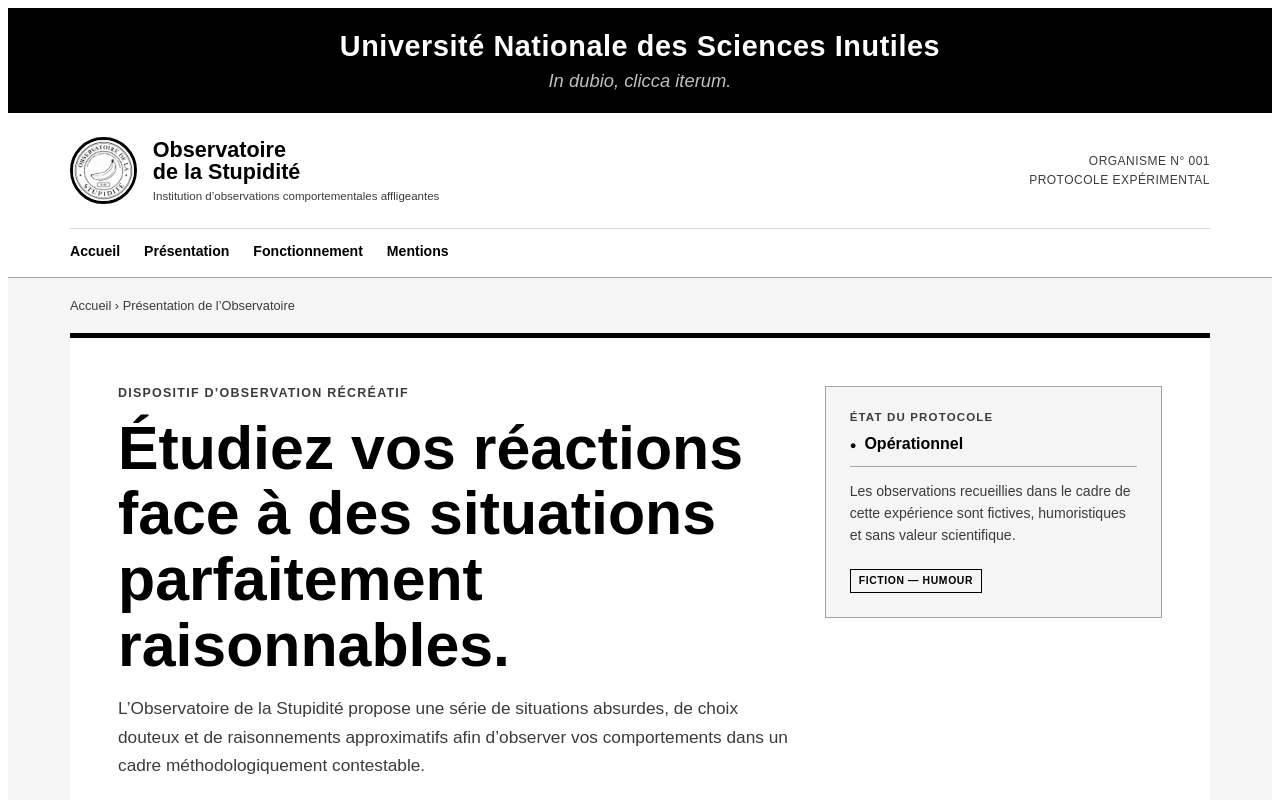
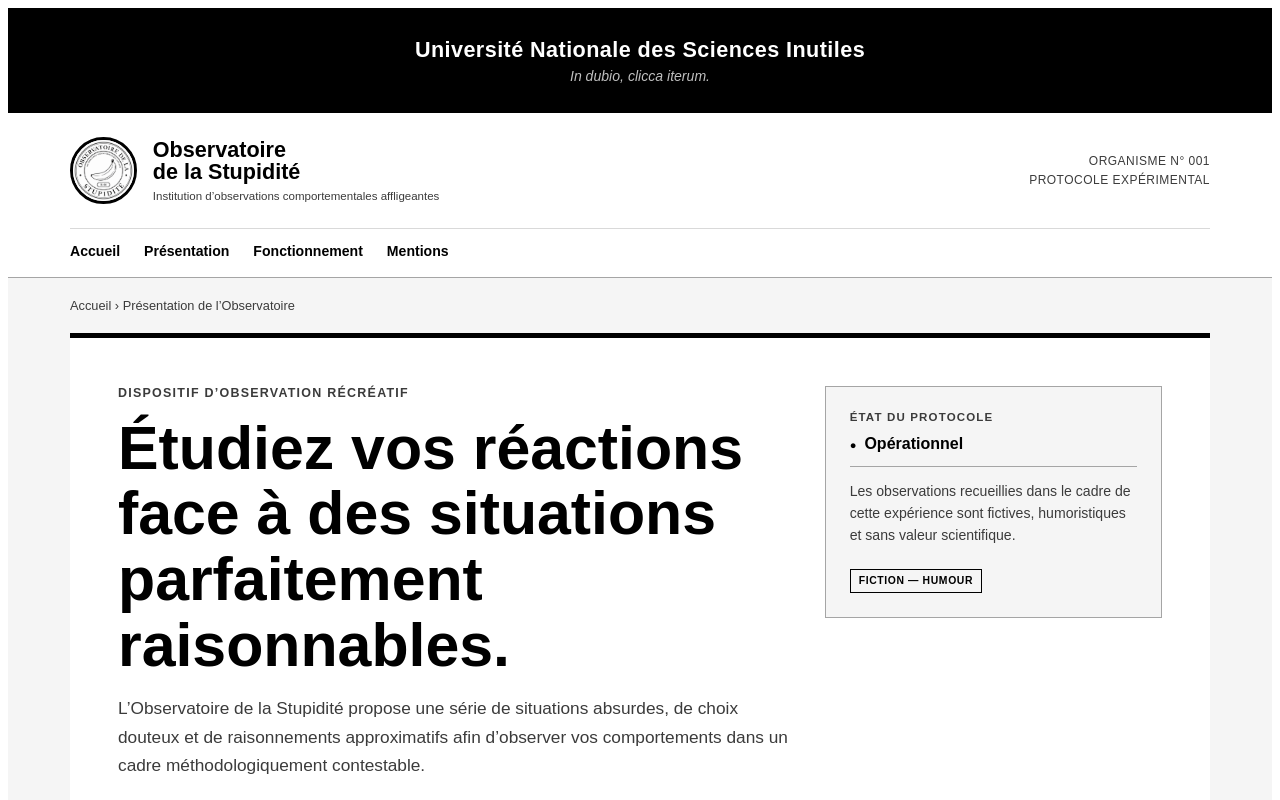
Before and after one commit to C4ctusJD/observatoire_de_la_stupidite, a Next.js app: page / in a window 1280 px wide. Shown: the top 800 px of the page. Built offline with nearby package versions, Linux system fonts and the light colour scheme.

Commit message:
Update page.module.css

```diff
--- a/app/page.module.css
+++ b/app/page.module.css
@@ -52,14 +52,14 @@
 }
 
 .texteUnsi strong {
-  font-size: clamp(1.15rem, 2.4vw, 1.8rem);
+  font-size: clamp(0.95rem, 1.8vw, 1.35rem);
   line-height: 1.2;
   letter-spacing: 0.02em;
 }
 
 .sousTexte {
   color: #ffffff;
-  font-size: clamp(0.9rem, 1.5vw, 1.15rem);
+  font-size: clamp(0.75rem, 1.1vw, 0.95rem);
   font-style: italic;
   opacity: 0.75;
 }
```
